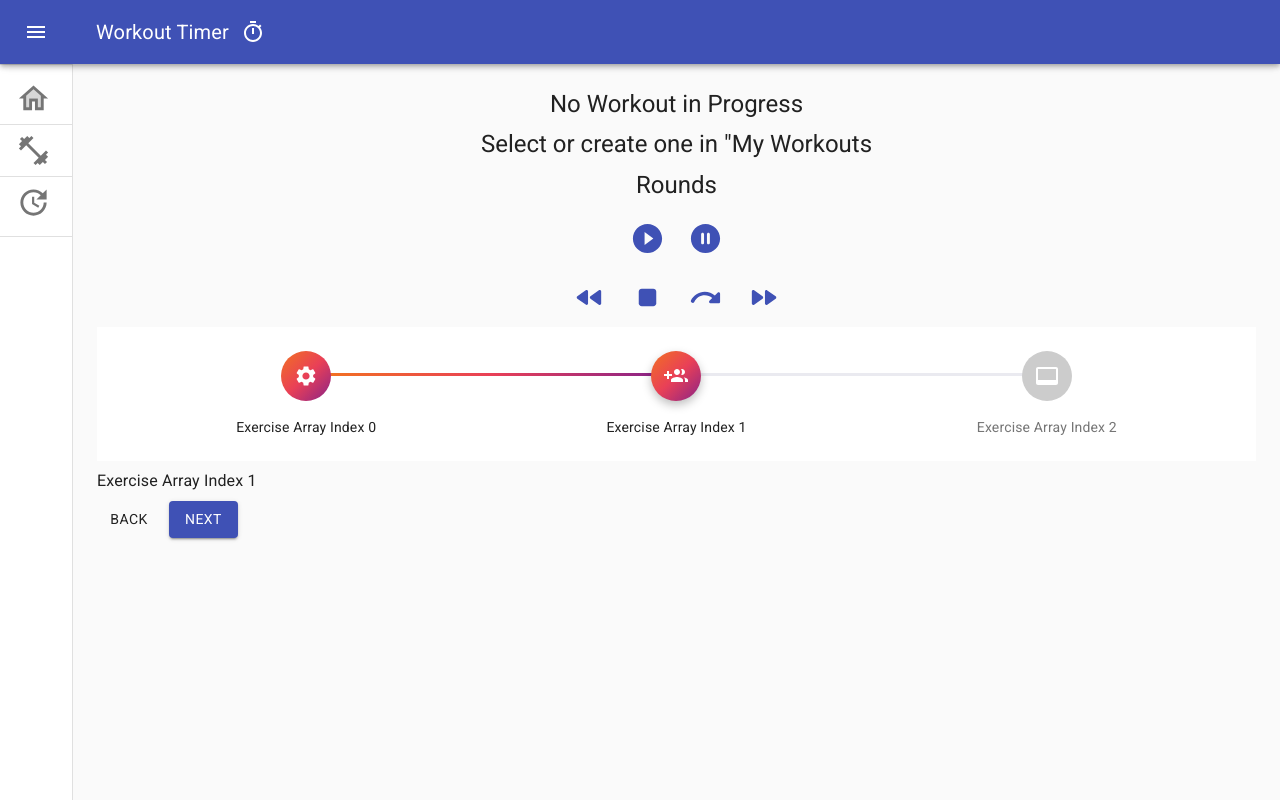
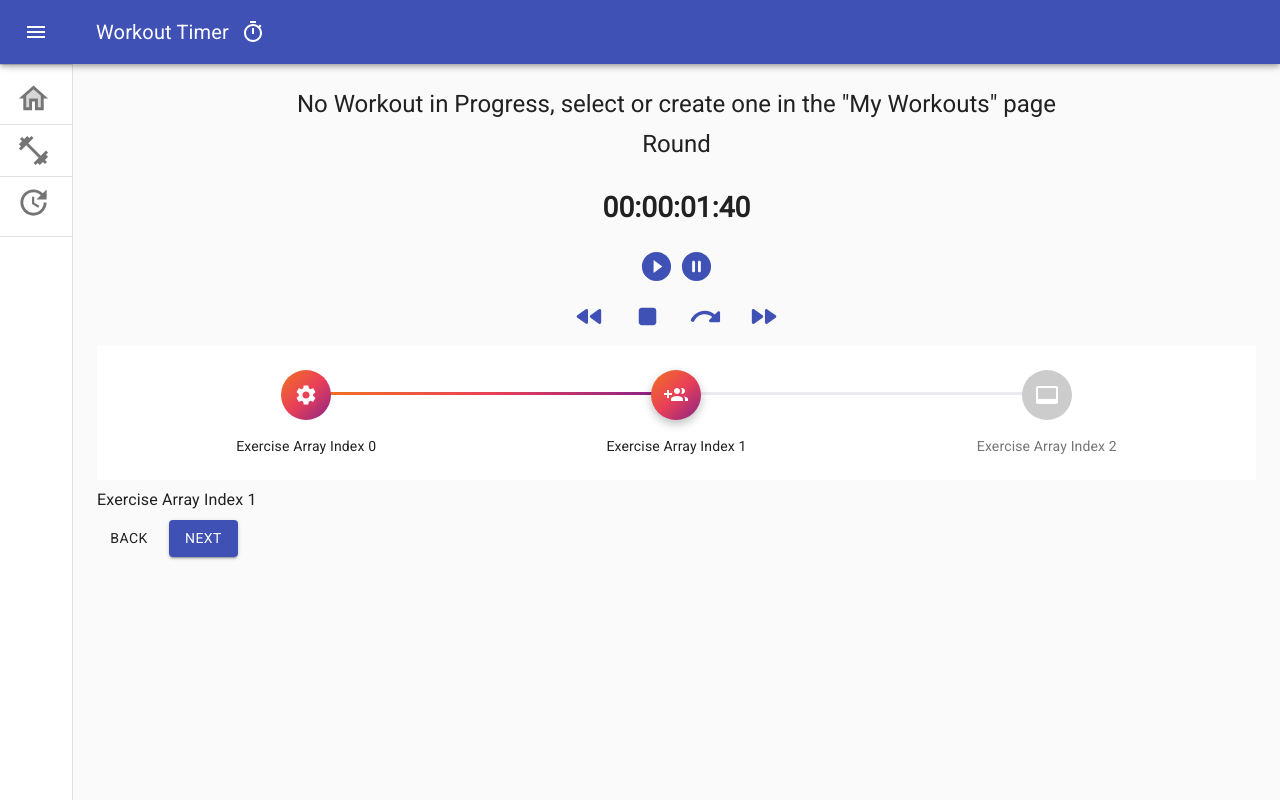
Before and after one commit to WorkoutTimer-CSC380/Workout-Timer-Frontend, a React (Create React App) app: page / in a window 1280 px wide. Built offline with nearby package versions, Linux system fonts and the light colour scheme; no server answers; the HTML template or start-up script is replaced by a standard one.

Commit message:
Timer created, buttons not hooked up

```diff
--- a/src/components/desktop-components/pages/Home.tsx
+++ b/src/components/desktop-components/pages/Home.tsx
@@ -3,7 +3,7 @@ import React from 'react';
 import TimerControls from '../../reusables/TimerControls';
 import WorkoutStepper from '../../reusables/WorkoutStepper';
 import io from 'socket.io-client';
-
+import Timer from '../../reusables/Timer';
 
 var socket = io("http://localhost:3001");
 
@@ -19,25 +19,22 @@ function Home() {
         align="center"
         variant="h5"
         gutterBottom>
-        No Workout in Progress
+        No Workout in Progress, select or create one in the "My Workouts" page
     </Typography>
 
-      <Typography
-        align="center"
-        variant="h5"
-        gutterBottom>
-        Select or create one in "My Workouts
-  </Typography>
+
 
   <Typography
         align="center"
         variant="h5"
         gutterBottom>
-        Rounds
+        Round
   </Typography>
-
+      <Timer></Timer>
       <TimerControls></TimerControls>
       <WorkoutStepper></WorkoutStepper>
+
+
 
 
     </div>
--- /dev/null
+++ b/src/components/reusables/Timer.tsx
@@ -0,0 +1,34 @@
+import React from "react";
+import { Grid } from '@material-ui/core';
+import Countdown from 'react-countdown';
+import {Container} from '@material-ui/core';
+
+
+function Timer(){
+
+
+
+    //Milliseconds
+    return(
+        <div>
+          <Grid
+            container
+            spacing={0}
+            justify="center">
+              <h1>
+                <Countdown
+                  onStart={start} autoStart={false}
+                  date={Date.now() + 100000} />
+              </h1>
+            </Grid>
+        </div>
+    );
+}
+
+function start(){
+
+}
+
+
+
+export default Timer;
--- a/src/components/reusables/TimerControls.tsx
+++ b/src/components/reusables/TimerControls.tsx
@@ -8,6 +8,8 @@ import PauseCircleFilledRoundedIcon from '@material-ui/icons/PauseCircleFilledRo
 import RedoRoundedIcon from '@material-ui/icons/RedoRounded';
 import { Grid } from '@material-ui/core';
 
+
+
 function TimerControls() {
   return (
     <div>
@@ -15,8 +17,8 @@ function TimerControls() {
         container
         spacing={0}
         justify="center">
-        <ButtonGroup>
-          <IconButton>
+        <ButtonGroup size='small'>
+          <IconButton onClick={() => { alert('clicked') }}>
             <PlayCircleFilled
               fontSize="large"
               color="primary">
```
Also changed, not shown: src/components/reusables/CustomButton.tsx (added, +38 -0 lines).
